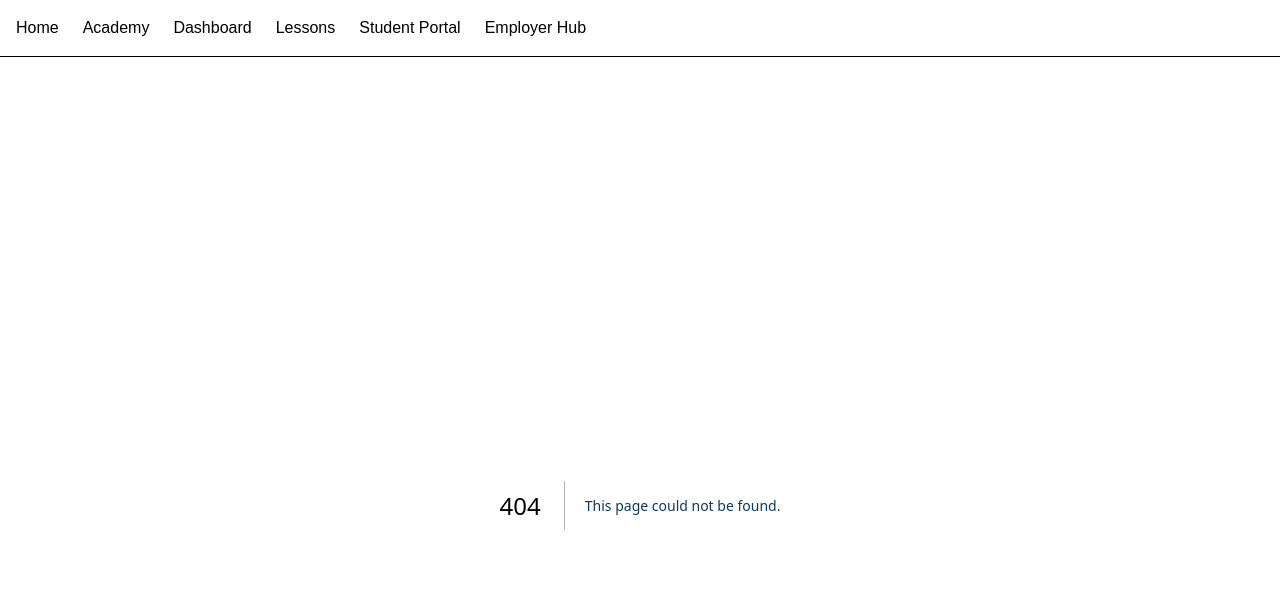
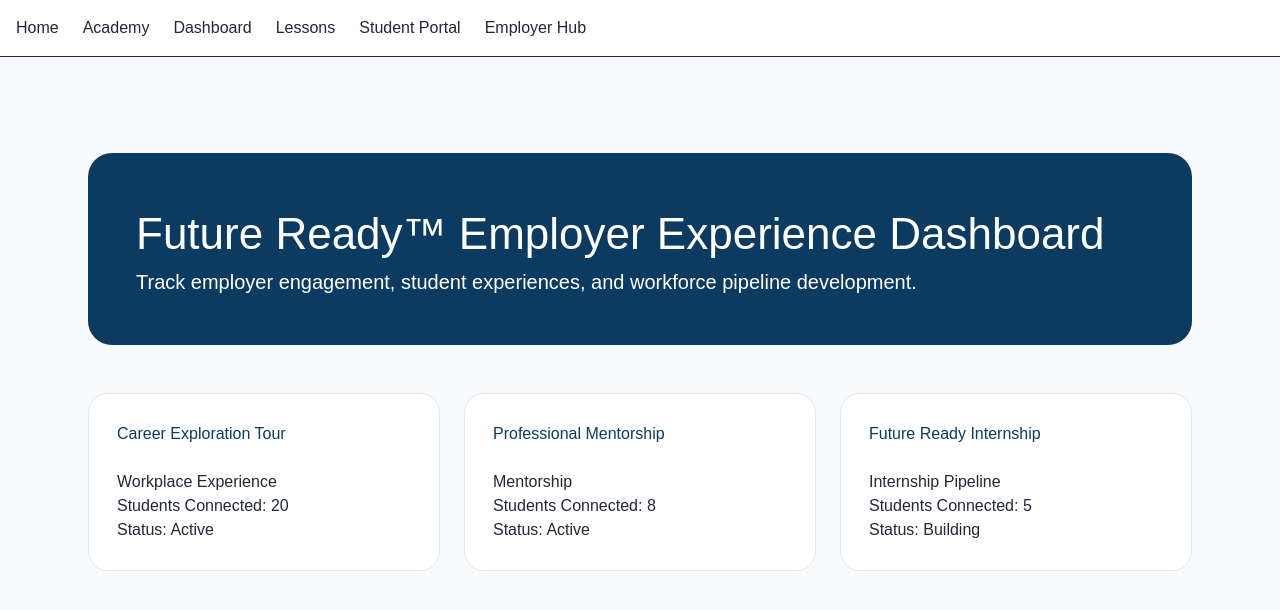
Before and after one commit to Link-Lake-Norman/Build6-, a Next.js app: page /employer-hub/experiences in a window 1280 px wide. Before the commit this address had no page. Shown: the top 610 px of the page. Built offline with nearby package versions, Linux system fonts and the light colour scheme.

Commit message:
Add employer experience dashboard

```diff
--- /dev/null
+++ b/app/employer-hub/experiences/page.tsx
@@ -0,0 +1,73 @@
+export default function EmployerExperiencesPage() {
+  const experiences = [
+    {
+      title: "Career Exploration Tour",
+      type: "Workplace Experience",
+      students: 20,
+      status: "Active",
+    },
+    {
+      title: "Professional Mentorship",
+      type: "Mentorship",
+      students: 8,
+      status: "Active",
+    },
+    {
+      title: "Future Ready Internship",
+      type: "Internship Pipeline",
+      students: 5,
+      status: "Building",
+    },
+  ];
+
+  return (
+    <main>
+
+      <section className="hero">
+
+        <h1>
+          Future Ready™ Employer Experience Dashboard
+        </h1>
+
+        <p>
+          Track employer engagement, student experiences,
+          and workforce pipeline development.
+        </p>
+
+      </section>
+
+
+      <section className="journey-grid">
+
+        {experiences.map((experience) => (
+
+          <article
+            className="journey-card"
+            key={experience.title}
+          >
+
+            <h2>
+              {experience.title}
+            </h2>
+
+            <p>
+              {experience.type}
+            </p>
+
+            <p>
+              Students Connected: {experience.students}
+            </p>
+
+            <p>
+              Status: {experience.status}
+            </p>
+
+          </article>
+
+        ))}
+
+      </section>
+
+    </main>
+  );
+}
```
